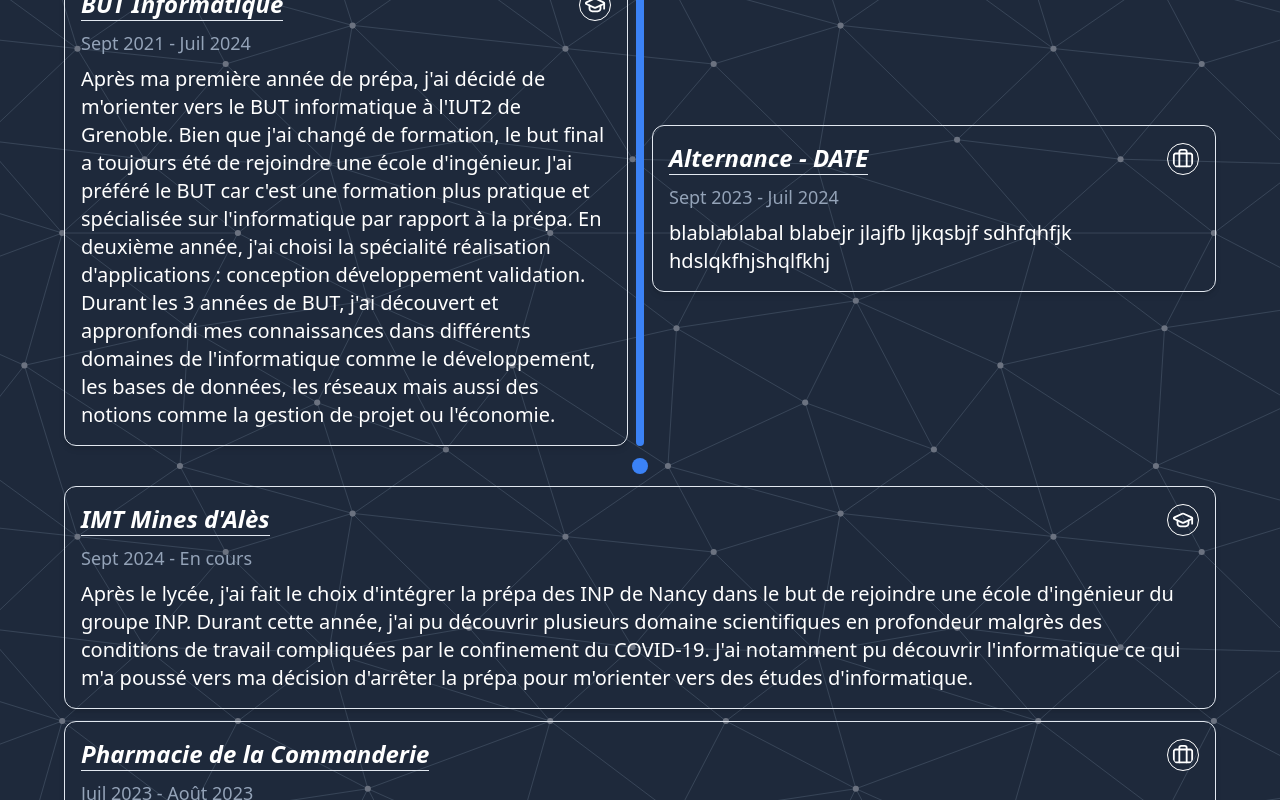
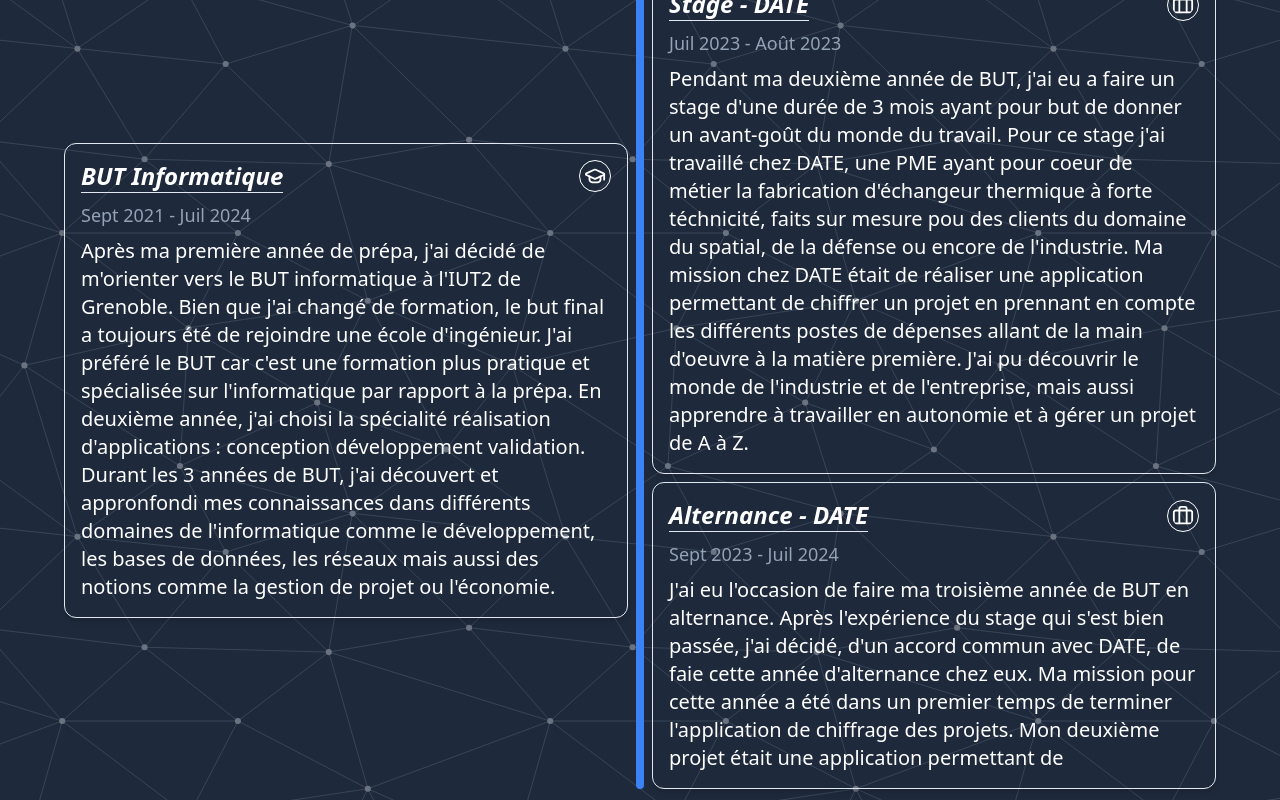
Before and after one commit to Haric0tmer/portfolio, a React (Vite) app: page / in a window 1280 px wide. Shown: the part 2440-3240 px from the top of the page. Built offline with nearby package versions, Linux system fonts and the light colour scheme.

Commit message:
Timeline but

```diff
--- a/src/components/Timeline.tsx
+++ b/src/components/Timeline.tsx
@@ -55,14 +55,43 @@
 							desc='After my first year at La prepa des INP, I decided to go towards a bachelor in computer science at the IUT2 of Grenoble. Even though I changed my formation, my final goal was always to join an engineering school. I preferred the BUT because it has  more practical courses focused in computer science compared to the prepa. In my second year, I chose to specialize in application devlopment. During the 3 years of BUT, I discovered and improved my knowledge in different fields of computer science such as development, databases, networks but also notions like project management or economics.'
 						></TimelineElement>
 					)}
-
 					<Line></Line>
+					<div>
+						<div className='mb-2'>
+							{locale === "fr" ? (
+								<TimelineElement
+									title='Stage - DATE'
+									date='Juil 2023 - Août 2023'
+									desc="Pendant ma deuxième année de BUT, j'ai eu a faire un stage d'une durée de 3 mois ayant pour but de donner un avant-goût du monde du travail. Pour ce stage j'ai travaillé chez DATE, une PME ayant pour coeur de métier la fabrication d'échangeur thermique à forte téchnicité, faits sur mesure pou des clients du domaine du spatial, de la défense ou encore de l'industrie. Ma mission chez DATE était de réaliser une application permettant de chiffrer un projet en prennant en compte les différents postes de dépenses allant de la main d'oeuvre à la matière première. J'ai pu découvrir le monde de l'industrie et de l'entreprise, mais aussi apprendre à travailler en autonomie et à gérer un projet de A à Z."
+									type='work'
+								></TimelineElement>
+							) : (
+								<TimelineElement
+									title='Intern - DATE'
+									date='Jul 2023 - Aug 2023'
+									type='work'
+									desc='During the second year of my bachelor, I had to complete an internship of 3 months to get a taste of the working world. For this internship, I worked at DATE, a SME specialized in the manufacturing of high-end custom-made heat exchangers for clients in the space, defense or industry sectors. My mission at DATE was to create an application to estimate the cost of a project by taking into account the different expenses ranging from labor to raw materials. I was able to discover the world of industry and business, but also learn to work independently and manage a project from start to finish.'
+								></TimelineElement>
+							)}
+						</div>
+						<div>
+							{locale === "fr" ? (
+								<TimelineElement
+									title='Alternance - DATE'
+									date='Sept 2023 - Juil 2024'
+									type='work'
+									desc="J'ai eu l'occasion de faire ma troisième année de BUT en alternance. Après l'expérience du stage qui s'est bien passée, j'ai décidé, d'un accord commun avec DATE, de faie cette année d'alternance chez eux. Ma mission pour cette année a été dans un premier temps de terminer l'application de chiffrage des projets. Mon deuxième projet était une application permettant de "
+								></TimelineElement>
+							) : (
 								<TimelineElement
 									title='Alternance - DATE'
 									date='Sept 2023 - Juil 2024'
 									type='work'
 									desc='blablablabal blabejr jlajfb ljkqsbjf sdhfqhfjk hdslqkfhjshqlfkhj'
 								></TimelineElement>
+							)}
+						</div>
+					</div>
 				</div>
 				<Circle></Circle>
 				{locale === "fr" ? (
@@ -95,21 +124,7 @@
 						desc='After high school, I decided to join La prepa des INP in Nancy with the goal of joining an engineering school from the INP group. During this year, I was able to discover several scientific fields in depth despite difficult working conditions due to the COVID-19 lockdown. I was able to discover computer science which pushed me towards my decision to stop my current formation and go towards computer science studies.'
 					></TimelineElement>
 				)}
-				{locale === "fr" ? (
-					<TimelineElement
-						title='Stage - DATE'
-						date='Juil 2023 - Août 2023'
-						desc="Après le lycée, j'ai fait le choix d'intégrer la prépa des INP de Nancy dans le but de rejoindre une école d'ingénieur du groupe INP. Durant cette année, j'ai pu découvrir plusieurs domaine scientifiques en profondeur malgrès des conditions de travail compliquées par le confinement du COVID-19. J'ai notamment pu découvrir l'informatique ce qui m'a poussé vers ma décision d'arrêter la prépa pour m'orienter vers des études d'informatique."
-						type='work'
-					></TimelineElement>
-				) : (
-					<TimelineElement
-						title='Intern - DATE'
-						date='Jul 2023 - Aug 2023'
-						type='work'
-						desc='After high school, I decided to join La prepa des INP in Nancy with the goal of joining an engineering school from the INP group. During this year, I was able to discover several scientific fields in depth despite difficult working conditions due to the COVID-19 lockdown. I was able to discover computer science which pushed me towards my decision to stop my current formation and go towards computer science studies.'
-					></TimelineElement>
-				)}
+
 				{locale === "fr" ? (
 					<TimelineElement
 						title='Alternance - Un Toit Pour Tous'
```
Lines whose indentation alone changed are shown as unchanged.
